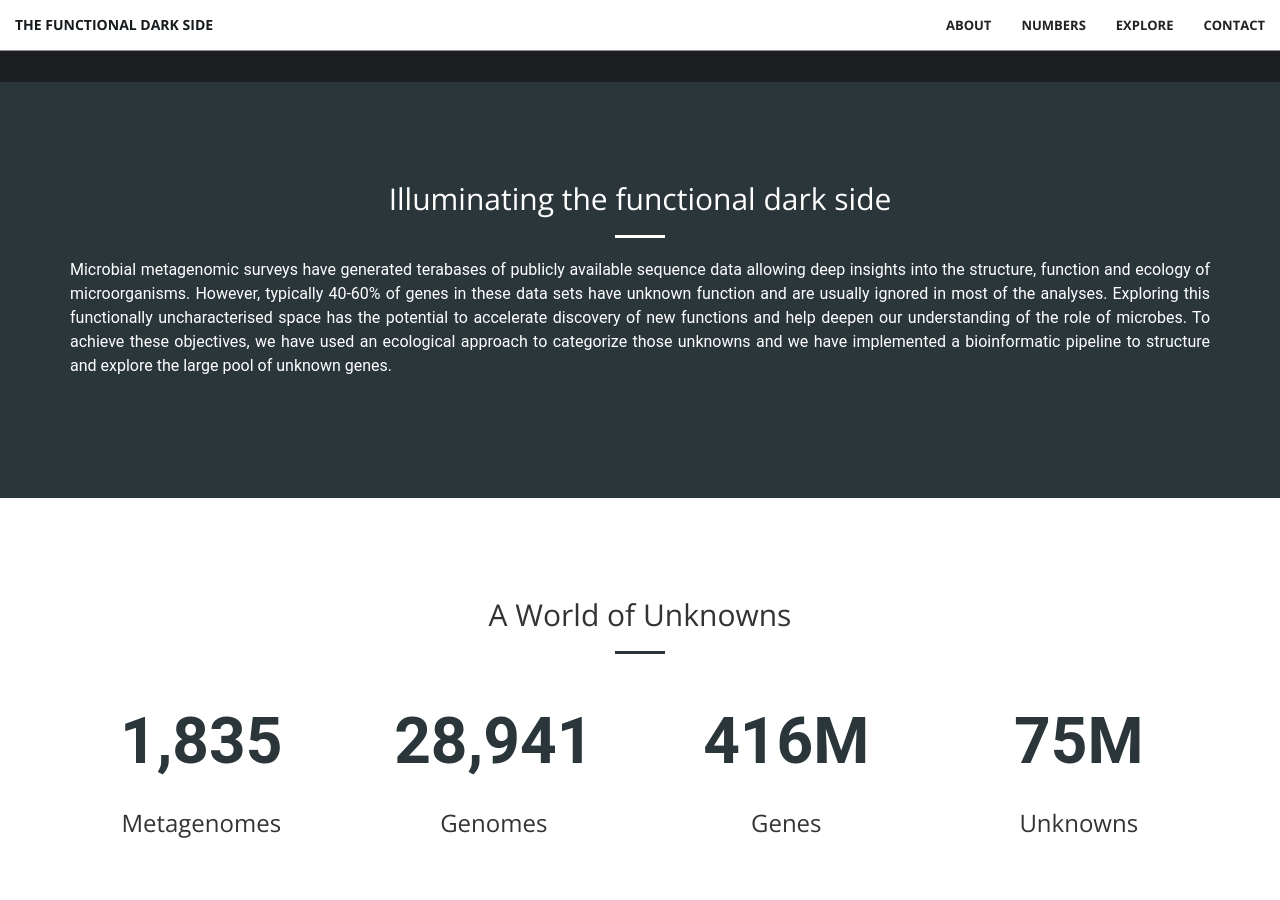
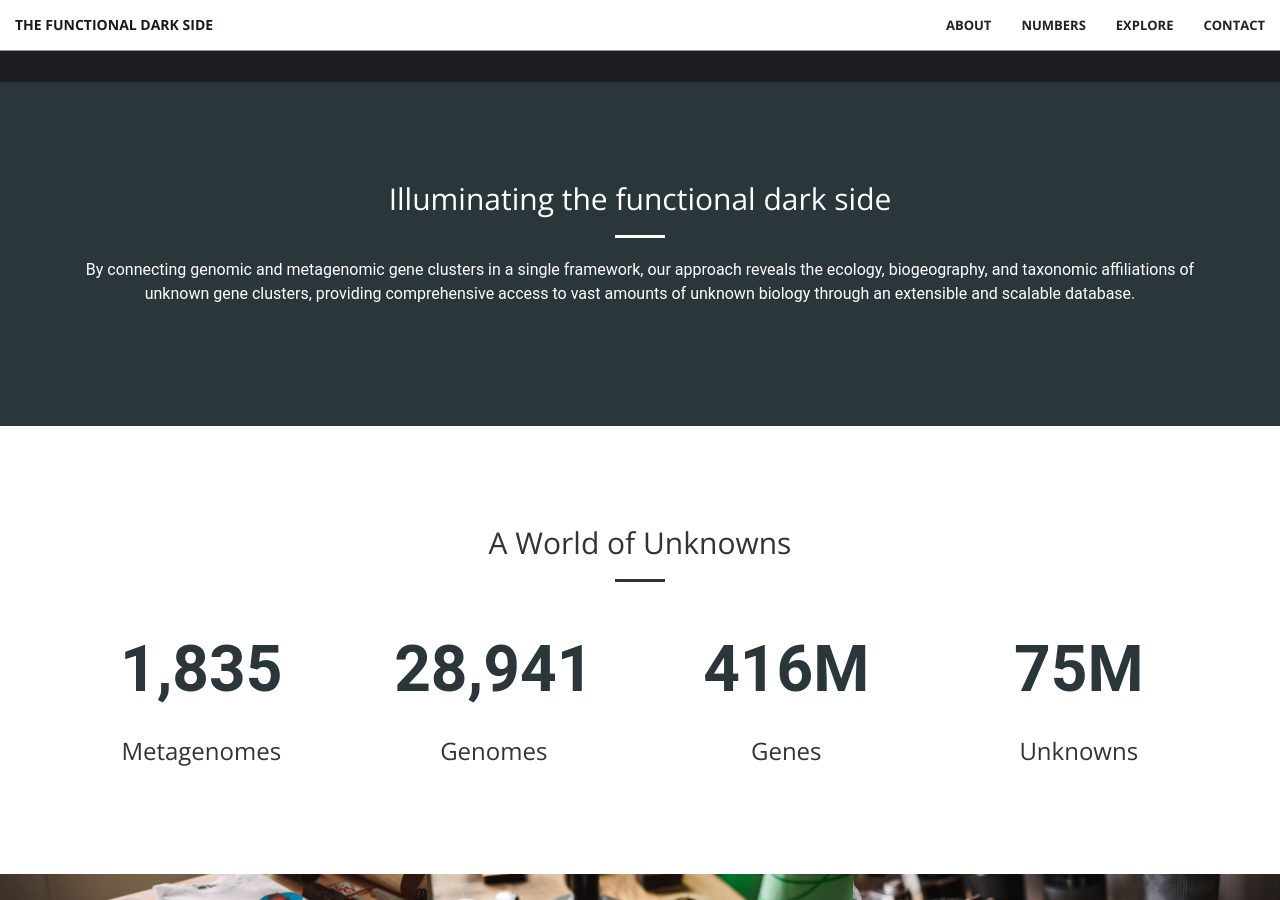
Before and after one commit to functional-dark-side/functional-dark-side.github.io, a Jekyll site: the page built from index.html, in a window 1280 px wide and 900 px high, scrolled down 818 px. Built offline with Jekyll 4.4.1, drawn with Linux system fonts in a browser that asks for light colours; a script that is not in the unit is left out; some of the changed text lies outside the part shown.

Commit message:
Changed call to action text

```diff
--- a/_includes/aside.html
+++ b/_includes/aside.html
@@ -1,8 +1,8 @@
 <aside class="bg-dark">
     <div class="container text-center">
         <div class="call-to-action">
-            <h2>Free Download at Start Bootstrap!</h2>
-            <a href="#" class="btn btn-default btn-xl wow tada">Download Now!</a>
+            <h2>Curious about using your unknowns?</h2>
+            <a href="https://github.com/functional-dark-side/agnostos-wf" class="btn btn-default btn-xl wow tada">Try Now!</a>
         </div>
     </div>
 </aside>
--- a/_includes/call-to-action.html
+++ b/_includes/call-to-action.html
@@ -4,7 +4,7 @@
             <div class="col-lg-12 text-justify">
                 <h2 class="section-heading text-center">Illuminating the functional dark side</h2>
                 <hr class="light">
-                <p class="text-justify">Microbial metagenomic surveys have generated terabases of publicly available sequence data allowing deep insights into the structure, function and ecology of microorganisms. However, typically 40-60% of genes in these data sets have unknown function and are usually ignored in most of the analyses. Exploring this functionally uncharacterised space has the potential to accelerate discovery of new functions and help deepen our understanding of the role of microbes. To achieve these objectives, we have used an ecological approach to categorize those unknowns and we have implemented a bioinformatic pipeline to structure and explore the large pool of unknown genes.</p>
+                <p class="text-center"> By connecting genomic and metagenomic gene clusters in a single framework, our approach reveals the ecology, biogeography, and taxonomic affiliations of unknown gene clusters, providing comprehensive access to vast amounts of unknown biology through an extensible and scalable database.</p>
             </div>
         </div>
     </div>
```
